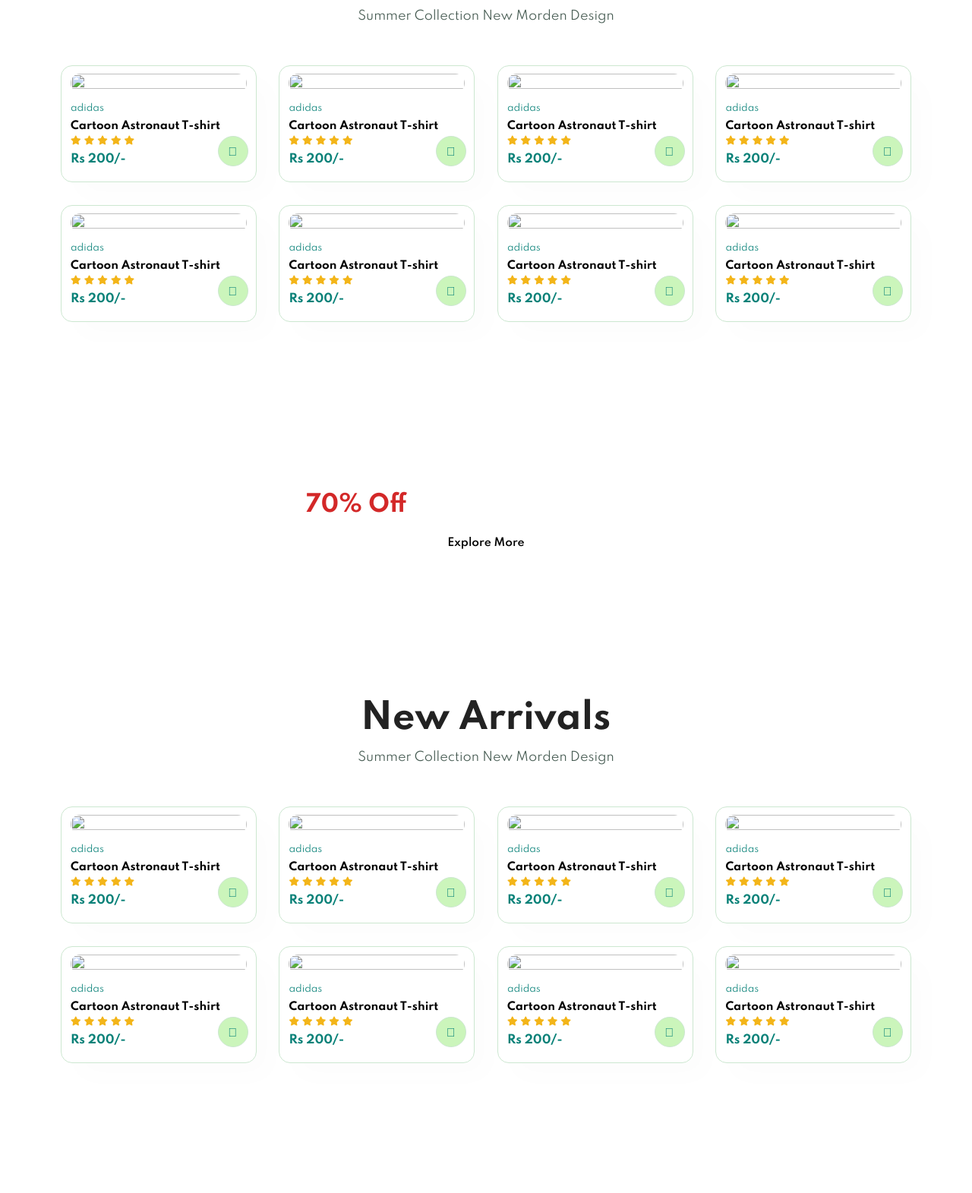
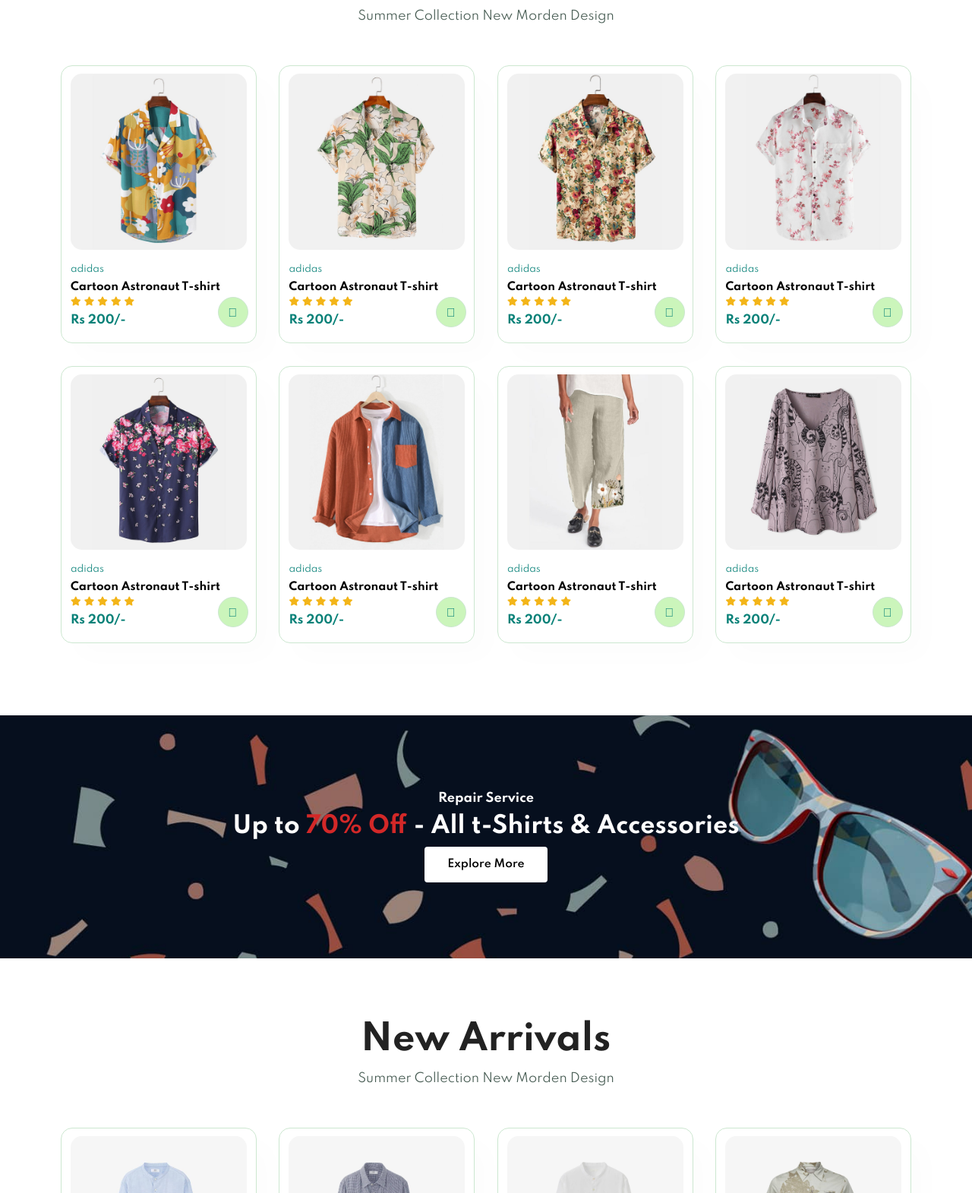
Before and after one commit to Gbirla06/E-commerce, a plain HTML site: page index.html in a window 1280 px wide. Shown: the part 1229-2800 px from the top of the page at 76% size. Drawn offline with Linux system fonts and the light colour scheme; the site is published under a folder, as on GitHub Pages, so addresses that start at the root find nothing.

Commit message:
img url edited

```diff
--- a/index.html
+++ b/index.html
@@ -72,7 +72,7 @@
             <p>Summer Collection New Morden Design</p>
             <div class="pro-container">
                 <div class="pro">
-                    <img src="/img/products/f1.jpg" alt="">
+                    <img src="img/products/f1.jpg" alt="">
                     <div class="des">
                         <span>adidas</span>
                         <h5>Cartoon Astronaut T-shirt</h5>
@@ -88,7 +88,7 @@
                     <a href="#"><i class="fal fa-shopping-cart cart"></i></a>
                 </div>
                 <div class="pro">
-                    <img src="/img/products/f2.jpg" alt="">
+                    <img src="img/products/f2.jpg" alt="">
                     <div class="des">
                         <span>adidas</span>
                         <h5>Cartoon Astronaut T-shirt</h5>
@@ -104,7 +104,7 @@
                     <a href="#"><i class="fal fa-shopping-cart cart"></i></a>
                 </div>
                 <div class="pro">
-                    <img src="/img/products/f3.jpg" alt="">
+                    <img src="img/products/f3.jpg" alt="">
                     <div class="des">
                         <span>adidas</span>
                         <h5>Cartoon Astronaut T-shirt</h5>
@@ -120,7 +120,7 @@
                     <a href="#"><i class="fal fa-shopping-cart cart"></i></a>
                 </div>
                 <div class="pro">
-                    <img src="/img/products/f4.jpg" alt="">
+                    <img src="img/products/f4.jpg" alt="">
                     <div class="des">
                         <span>adidas</span>
                         <h5>Cartoon Astronaut T-shirt</h5>
@@ -136,7 +136,7 @@
                     <a href="#"><i class="fal fa-shopping-cart cart"></i></a>
                 </div>
                 <div class="pro">
-                    <img src="/img/products/f5.jpg" alt="">
+                    <img src="img/products/f5.jpg" alt="">
                     <div class="des">
                         <span>adidas</span>
                         <h5>Cartoon Astronaut T-shirt</h5>
@@ -152,7 +152,7 @@
                     <a href="#"><i class="fal fa-shopping-cart cart"></i></a>
                 </div>
                 <div class="pro">
-                    <img src="/img/products/f6.jpg" alt="">
+                    <img src="img/products/f6.jpg" alt="">
                     <div class="des">
                         <span>adidas</span>
                         <h5>Cartoon Astronaut T-shirt</h5>
@@ -168,7 +168,7 @@
                     <a href="#"><i class="fal fa-shopping-cart cart"></i></a>
                 </div>
                 <div class="pro">
-                    <img src="/img/products/f7.jpg" alt="">
+                    <img src="img/products/f7.jpg" alt="">
                     <div class="des">
                         <span>adidas</span>
                         <h5>Cartoon Astronaut T-shirt</h5>
@@ -184,7 +184,7 @@
                     <a href="#"><i class="fal fa-shopping-cart cart"></i></a>
                 </div>
                 <div class="pro">
-                    <img src="/img/products/f8.jpg" alt="">
+                    <img src="img/products/f8.jpg" alt="">
                     <div class="des">
                         <span>adidas</span>
                         <h5>Cartoon Astronaut T-shirt</h5>
@@ -213,7 +213,7 @@
             <p>Summer Collection New Morden Design</p>
             <div class="pro-container">
                 <div class="pro">
-                    <img src="/img/products/n1.jpg" alt="">
+                    <img src="img/products/n1.jpg" alt="">
                     <div class="des">
                         <span>adidas</span>
                         <h5>Cartoon Astronaut T-shirt</h5>
@@ -229,7 +229,7 @@
                     <a href="#"><i class="fal fa-shopping-cart cart"></i></a>
                 </div>
                 <div class="pro">
-                    <img src="/img/products/n2.jpg" alt="">
+                    <img src="img/products/n2.jpg" alt="">
                     <div class="des">
                         <span>adidas</span>
                         <h5>Cartoon Astronaut T-shirt</h5>
@@ -245,7 +245,7 @@
                     <a href="#"><i class="fal fa-shopping-cart cart"></i></a>
                 </div>
                 <div class="pro">
-                    <img src="/img/products/n3.jpg" alt="">
+                    <img src="img/products/n3.jpg" alt="">
                     <div class="des">
                         <span>adidas</span>
                         <h5>Cartoon Astronaut T-shirt</h5>
@@ -261,7 +261,7 @@
                     <a href="#"><i class="fal fa-shopping-cart cart"></i></a>
                 </div>
                 <div class="pro">
-                    <img src="/img/products/n4.jpg" alt="">
+                    <img src="img/products/n4.jpg" alt="">
                     <div class="des">
                         <span>adidas</span>
                         <h5>Cartoon Astronaut T-shirt</h5>
@@ -277,7 +277,7 @@
                     <a href="#"><i class="fal fa-shopping-cart cart"></i></a>
                 </div>
                 <div class="pro">
-                    <img src="/img/products/n5.jpg" alt="">
+                    <img src="img/products/n5.jpg" alt="">
                     <div class="des">
                         <span>adidas</span>
                         <h5>Cartoon Astronaut T-shirt</h5>
@@ -293,7 +293,7 @@
                     <a href="#"><i class="fal fa-shopping-cart cart"></i></a>
                 </div>
                 <div class="pro">
-                    <img src="/img/products/n6.jpg" alt="">
+                    <img src="img/products/n6.jpg" alt="">
                     <div class="des">
                         <span>adidas</span>
                         <h5>Cartoon Astronaut T-shirt</h5>
@@ -309,7 +309,7 @@
                     <a href="#"><i class="fal fa-shopping-cart cart"></i></a>
                 </div>
                 <div class="pro">
-                    <img src="/img/products/n7.jpg" alt="">
+                    <img src="img/products/n7.jpg" alt="">
                     <div class="des">
                         <span>adidas</span>
                         <h5>Cartoon Astronaut T-shirt</h5>
@@ -325,7 +325,7 @@
                     <a href="#"><i class="fal fa-shopping-cart cart"></i></a>
                 </div>
                 <div class="pro">
-                    <img src="/img/products/n8.jpg" alt="">
+                    <img src="img/products/n8.jpg" alt="">
                     <div class="des">
                         <span>adidas</span>
                         <h5>Cartoon Astronaut T-shirt</h5>
--- a/style.css
+++ b/style.css
@@ -124,7 +124,7 @@ body {
 
 /* Home page */
 #hero{
-  background-image: url("/img/hero4.png");
+  background-image: url("img/hero4.png");
   height: 90vh;
   width: 100%;
   background-size: cover;
@@ -142,7 +142,7 @@ body {
   color: #088178;
 }
 #hero button{
-  background-image: url("/img/button.png");
+  background-image: url("img/button.png");
   background-color: transparent;
   border: 0;
   color: #088178;
@@ -293,7 +293,7 @@ body {
   justify-content: center;
   align-items: center;
   text-align: center;
-  background-image: url("/img/banner/b2.jpg");
+  background-image: url("img/banner/b2.jpg");
   width: 100%;
   height: 40vh;
   background-size: cover;
@@ -330,7 +330,7 @@ body {
   flex-direction: column;
   justify-content: center;
   align-items: flex-start;
-  background-image: url("/img/banner/b17.jpg");
+  background-image: url("img/banner/b17.jpg");
   min-width: 580px;
   height: 50vh;
   background-size: cover;
@@ -364,7 +364,7 @@ body {
 }
 
 #sm-banner .banner-box2{
-  background-image: url("/img/banner/b10.jpg");
+  background-image: url("img/banner/b10.jpg");
 }
 
 #banner3 .banner-box{
@@ -372,7 +372,7 @@ body {
   flex-direction: column;
   justify-content: center;
   align-items: flex-start;
-  background-image: url("/img/banner/b7.jpg");
+  background-image: url("img/banner/b7.jpg");
   min-width: 30%;
   height: 30vh;
   background-size: cover;
@@ -382,11 +382,11 @@ body {
 }
 
 #banner3 .banner-box2{
-  background-image: url("/img/banner/b4.jpg");
+  background-image: url("img/banner/b4.jpg");
 }
 
 #banner3 .banner-box3{
-  background-image: url("/img/banner/b18.jpg");
+  background-image: url("img/banner/b18.jpg");
 }
 
 #banner3{
@@ -411,7 +411,7 @@ body {
   justify-content: space-between;
   flex-wrap: wrap;
   align-items: center;
-  background-image: url("/img/banner/b14.png");
+  background-image: url("img/banner/b14.png");
   background-repeat: no-repeat;
   background-position: 20% 30%;
   background-color: #041e42;
```
Also changed, not shown: shop.html (+16 -16 lines), sproduct.html (+4 -4 lines), 1 other file.
